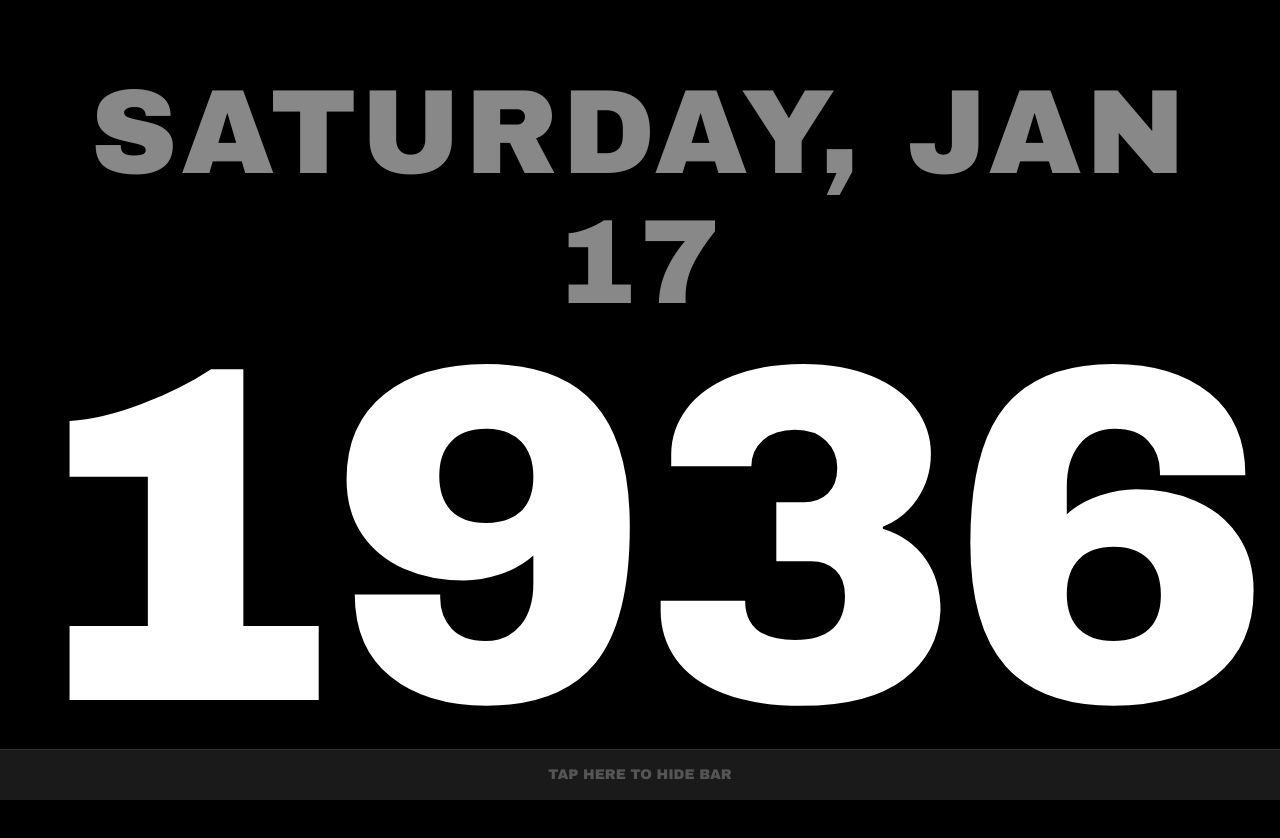
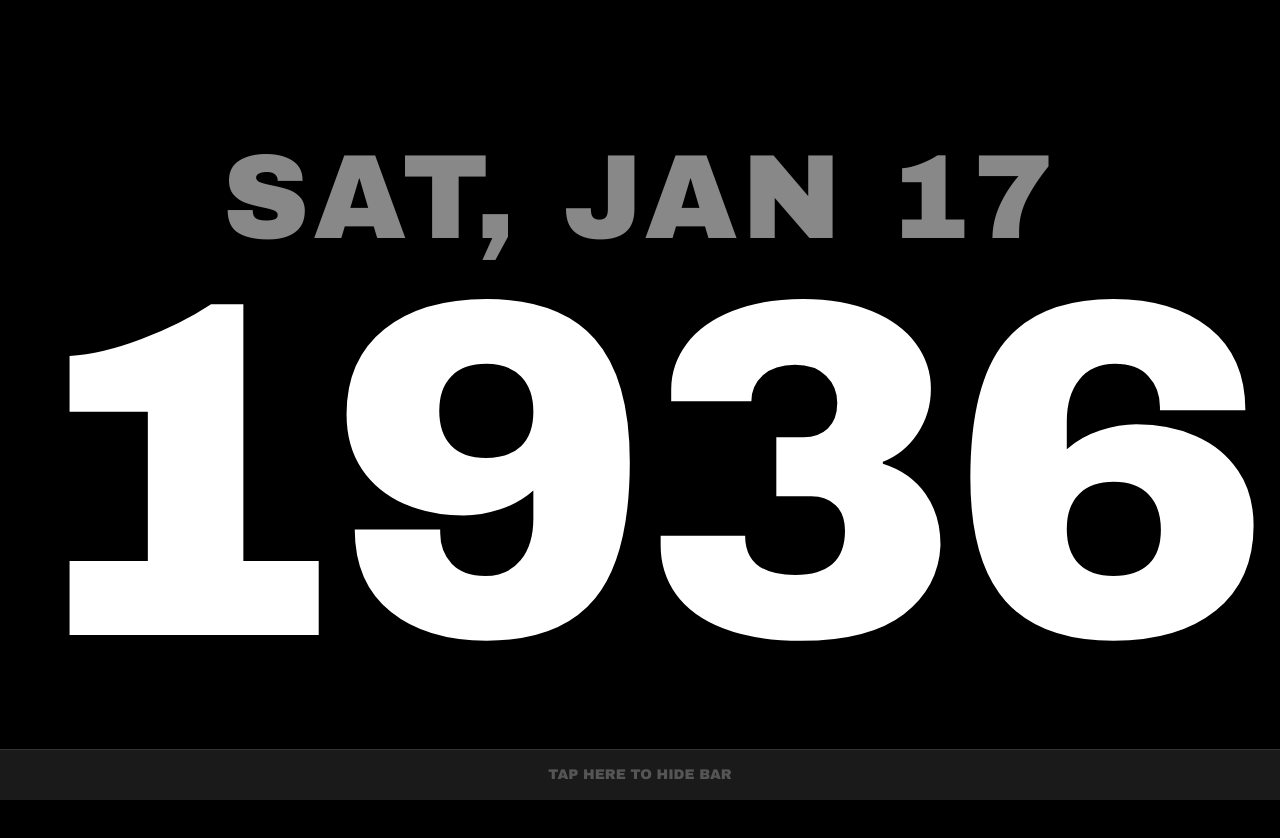
Before and after one commit to chinacoder2025/mybqhubws, a website: page public/time/oldtime.html in a window 1280 px wide. Drawn offline with Linux system fonts and the light colour scheme.

Commit message:
change the weekday format

```diff
--- a/public/time/oldtime.html
+++ b/public/time/oldtime.html
@@ -135,7 +135,7 @@
         var elBody = document.body;
         var elTrigger = document.getElementById('fs-trigger');
 
-        var days = ['SUNDAY', 'MONDAY', 'TUESDAY', 'WEDNESDAY', 'THURSDAY', 'FRIDAY', 'SATURDAY'];
+        var days = ['SUN', 'MON', 'TUE', 'WED', 'THU', 'FRI', 'SAT'];
         var months = ['JAN', 'FEB', 'MAR', 'APR', 'MAY', 'JUN', 'JUL', 'AUG', 'SEP', 'OCT', 'NOV', 'DEC'];
 
         function pad(n) { return n < 10 ? '0' + n : n; }
```
